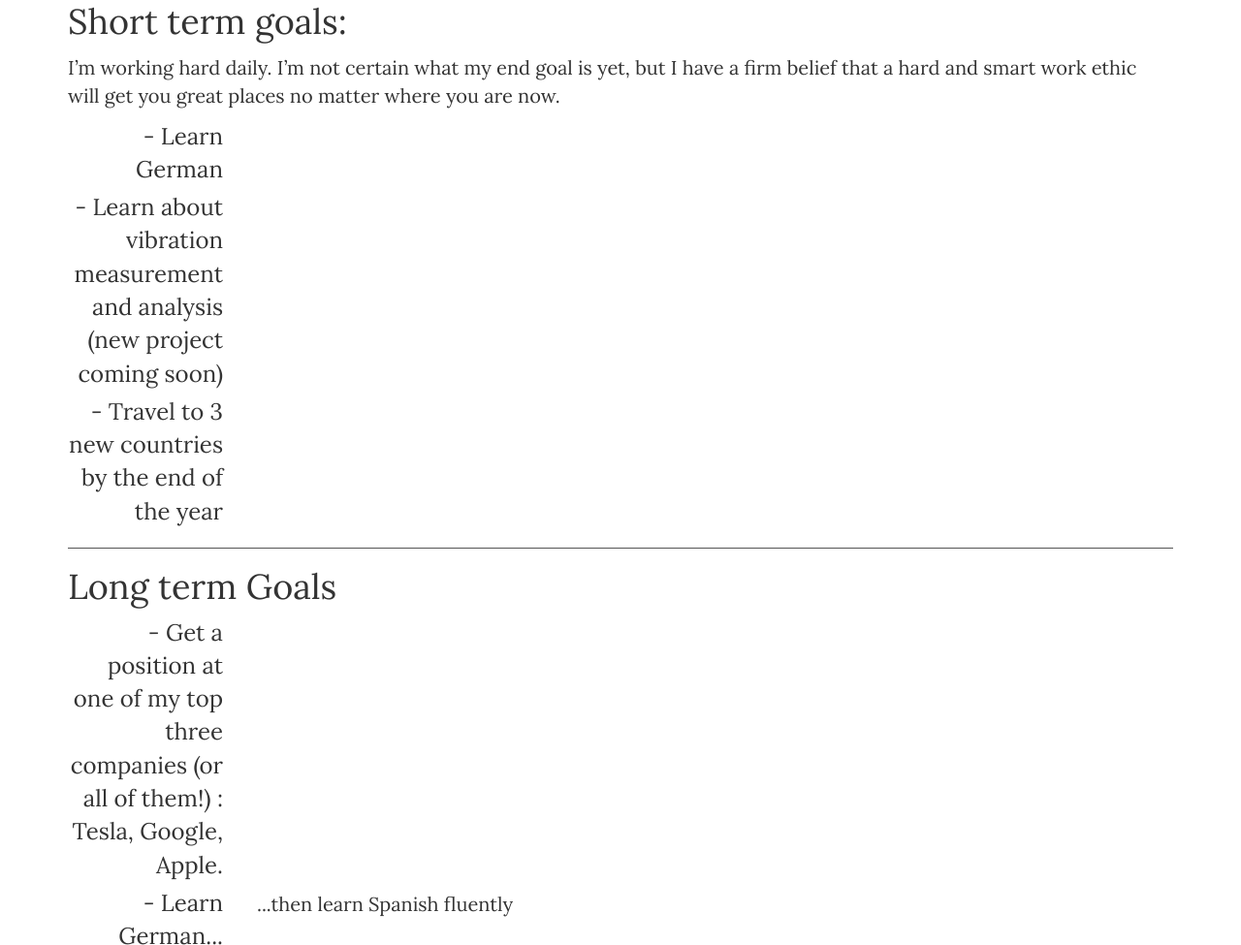
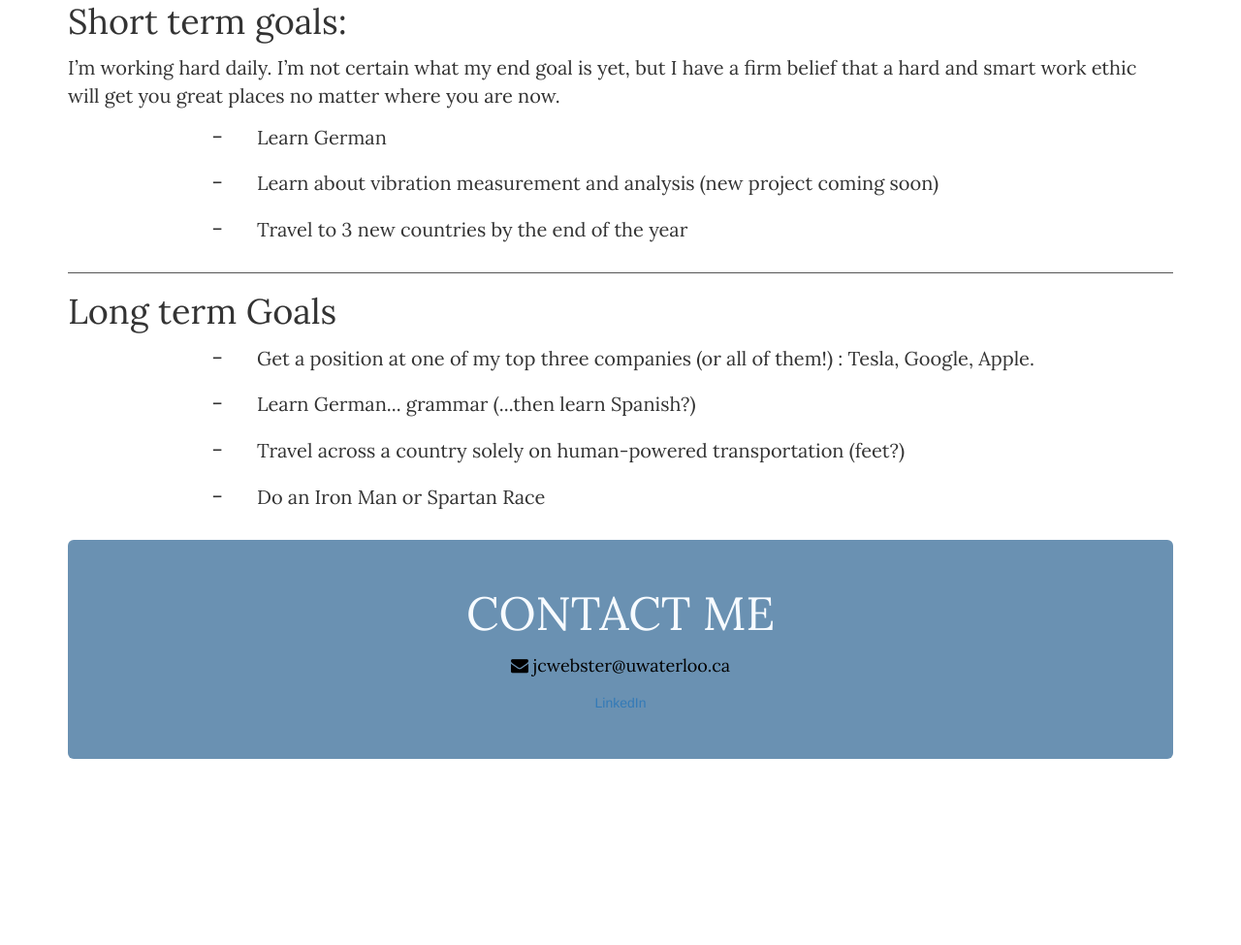
Before and after one commit to jcwebster/jcwebster.github.io, a plain HTML site: page index.html in a window 1280 px wide. Shown: the part 3056-4031 px from the top of the page at 97% size. After the commit the page ends 3889 px from the top, so only its background shows below. Drawn offline with nearby package versions, Linux system fonts and the light colour scheme; a script that the page names is missing.

Commit message:
fixed goals sxn

```diff
--- a/index.html
+++ b/index.html
@@ -337,30 +337,30 @@ As a group we analyzed how the profile of a drone fuselage affects lift and drag
 	</p>
       <div class="row">
         <div class="col-sm-2 skillTitle">
-			- Learn German
+			-
         </div>
         <div class="col-sm-10 hidden-xs">
-
+				<p>Learn German</p>
         </div>
       </div>
 
       <div class="row">
         <div class="col-sm-2 skillTitle">
-	- Learn about vibration measurement and analysis (new project coming soon)
+	-
 	</div>
         <div class="col-sm-10 hidden-xs">
-          <p>
+          <p>Learn about vibration measurement and analysis (new project coming soon)
           </p>
         </div>
       </div>
 
       <div class="row">
         <div class="col-sm-2 skillTitle">
-	- Travel to 3 new countries by the end of the year
+	-
 	</div>
         <div class="col-sm-10 hidden-xs">
           <p>
-<!--description here-->
+<!--description here--> Travel to 3 new countries by the end of the year
           </p>
         </div>
       </div>
@@ -370,28 +370,28 @@ As a group we analyzed how the profile of a drone fuselage affects lift and drag
 
       <div class="row">
         <div class="col-sm-2 skillTitle">
-	- Get a position at one of my top three companies (or all of them!) : Tesla, Google, Apple.
+	-
 	</div>
         <div class="col-sm-10 hidden-xs">
-          <p>
+          <p> Get a position at one of my top three companies (or all of them!) : Tesla, Google, Apple.
           </p>
         </div>
       </div>
 
       <div class="row">
         <div class="col-sm-2 skillTitle">
-	- Learn German... grammar
+	-
 	</div>
         <div class="col-sm-10 hidden-xs">
           <p>
-		...then learn Spanish fluently
+				Learn German... grammar (...then learn Spanish?)
           </p>
         </div>
       </div>
 
       <div class="row">
         <div class="col-sm-2 skillTitle">
-	- Do something amazing
+	-
 	</div>
         <div class="col-sm-10 hidden-xs">
           <p>
```
Lines whose indentation alone changed are shown as unchanged.
